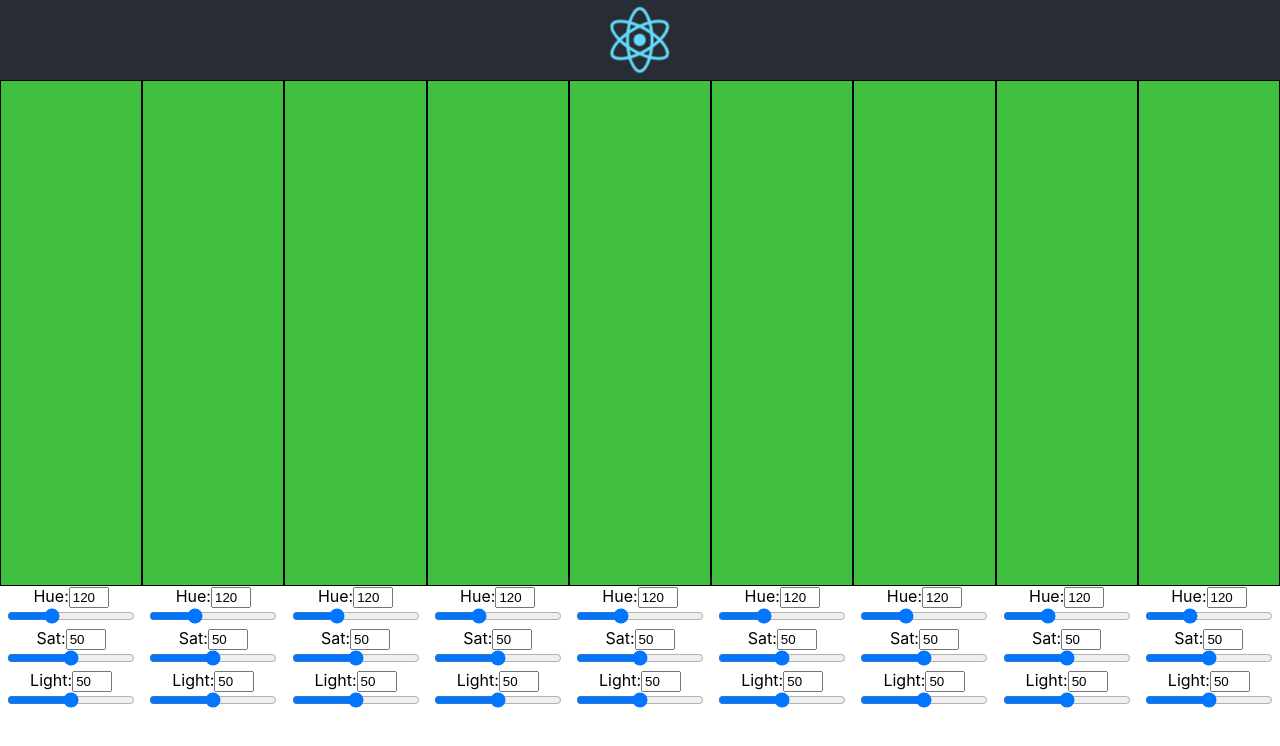
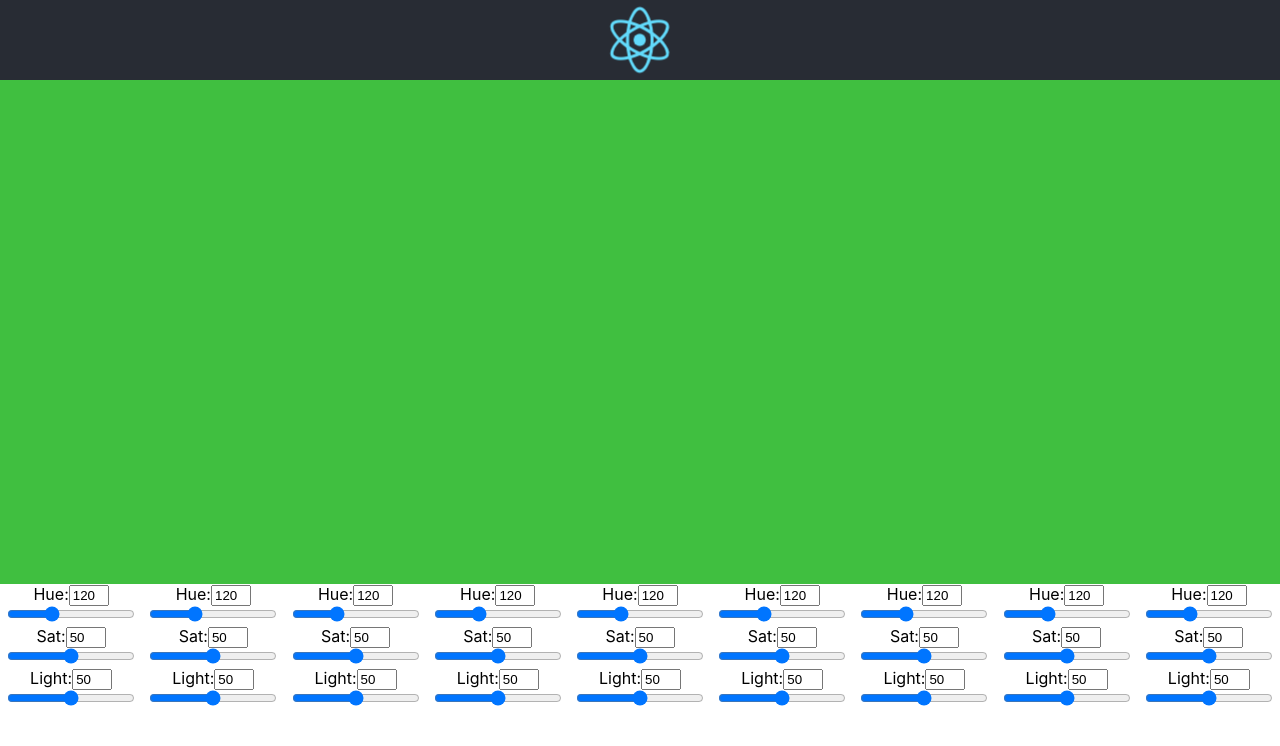
Before and after one commit to marcjohnstonuw/color-compare, a React (Create React App) app: page / in a window 1280 px wide. Shown: the top 746 px of the page. Built offline with nearby package versions, Linux system fonts and the light colour scheme.

Commit message:
no border

```diff
--- a/src/ColorContainer.js
+++ b/src/ColorContainer.js
@@ -9,7 +9,7 @@ export default function render(props) {
         <div className="color-container">
             <div
                 className="color-view"
-                style={{ backgroundColor: `hsl(${h}, ${s}%, ${l}%)`, border: '1px solid black'}}
+                style={{ backgroundColor: `hsl(${h}, ${s}%, ${l}%)`}}
             />
             <div className="controls">
                 <div>
```
